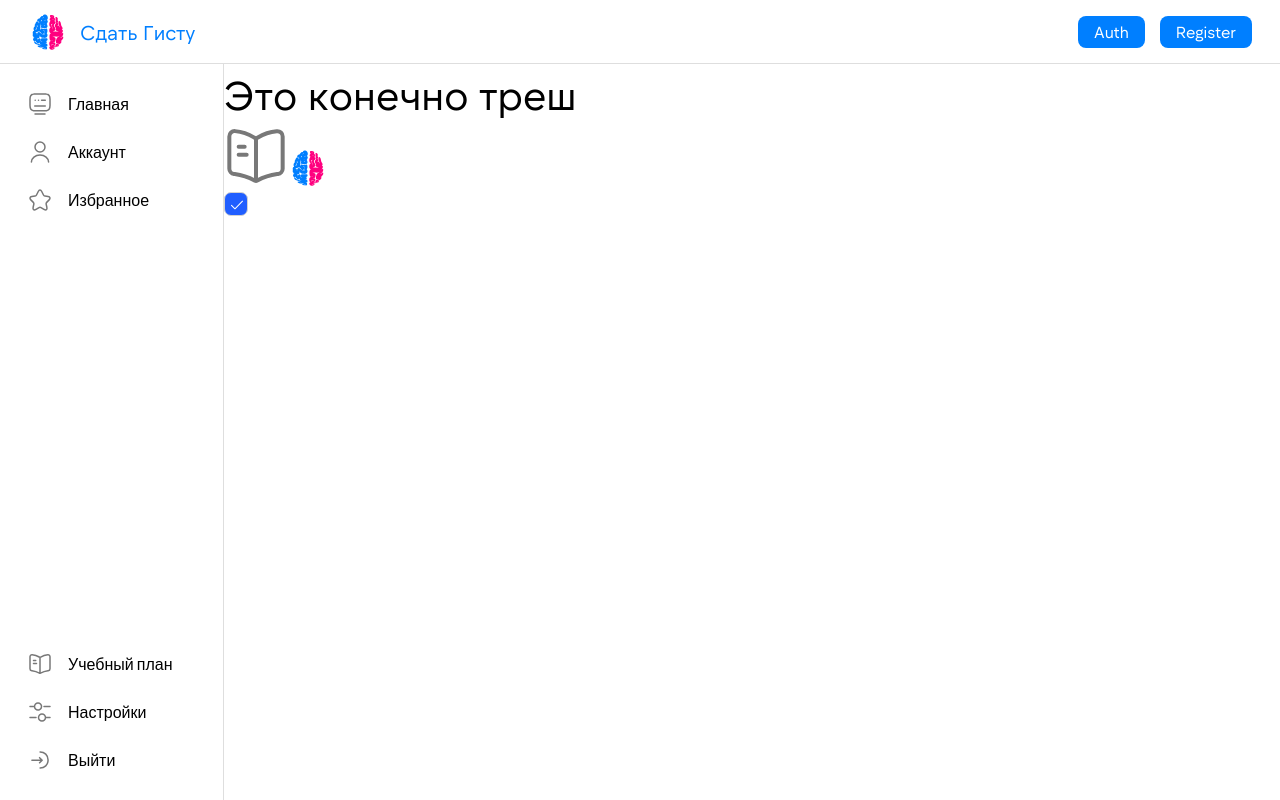
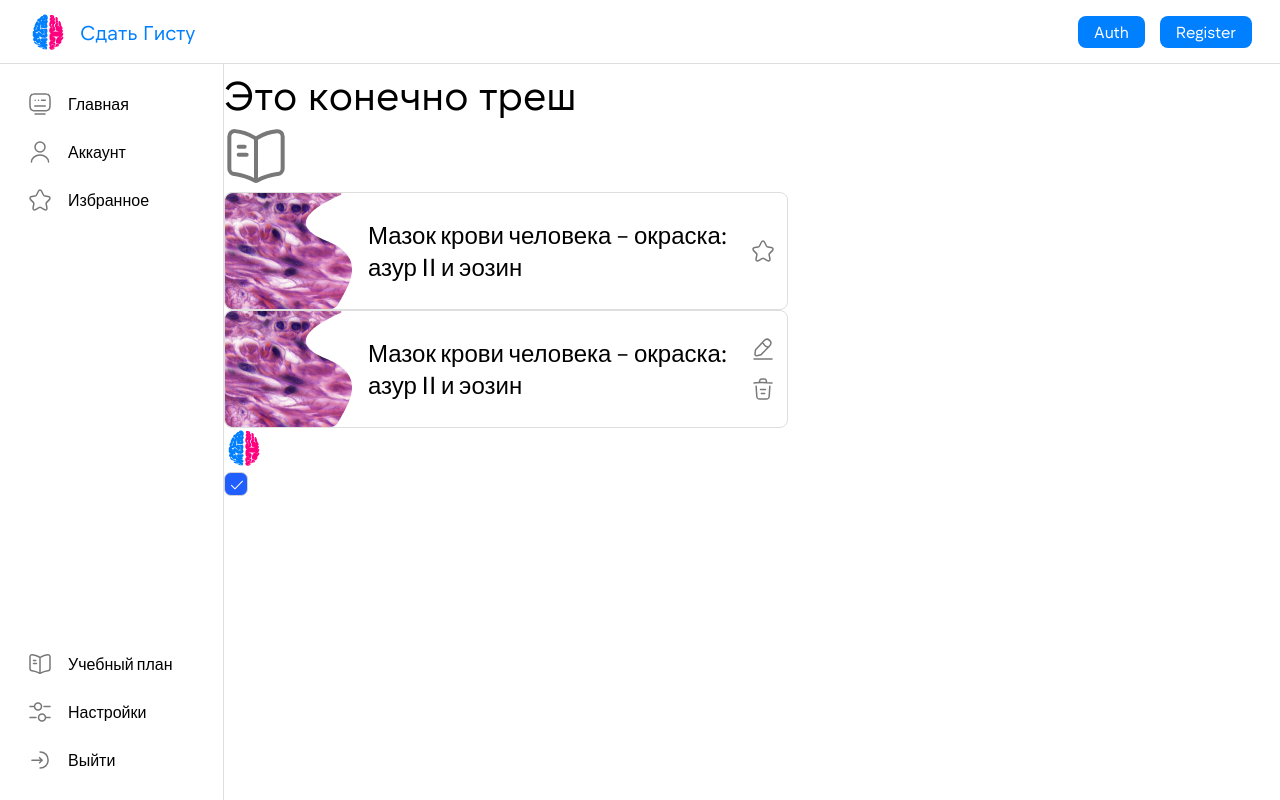
Before and after one commit to OrtemkaDead/gista-front, a Next.js app: page / in a window 1280 px wide. Built offline with nearby package versions, Linux system fonts and the light colour scheme.

Commit message:
MN-26 - карточка гисты + незаконченный компонент коллапса

```diff
--- a/src/app/page.tsx
+++ b/src/app/page.tsx
@@ -1,4 +1,4 @@
-import { Logo } from '@/components'
+import { GistaCard, Logo } from '@/components'
 
 import { Checkbox, Icon, Typography } from '@/ui-kit'
 
@@ -19,6 +19,9 @@ export default function Home(): React.ReactElement {
         size={64}
       />
 
+      <GistaCard />
+      <GistaCard editable />
+
       <Logo />
 
       <Checkbox state />
--- /dev/null
+++ b/src/components/collapse/styles.scss
@@ -0,0 +1,30 @@
+.collapse {
+  @include flexible($fd: column);
+  width: 100%;
+  &__title {
+    &--bold {
+      font-family: 'NT Somic-Bold', sans-serif;
+    }
+    &__wrapper {
+      @include flexible($fd: row, $ai: center, $gap: 16px);
+    }
+  }
+
+  &__icons {
+    @include flexible($fd: row, $gap: 16px, $ai: center);
+  }
+
+  &__wrapper {
+    @include flexible($fd: row, $ai: center, $jc: space-between);
+    padding: 12px 16px;
+    width: 100%;
+    cursor: pointer;
+  }
+  &__content {
+    display: flex;
+    flex-direction: row;
+    flex-wrap: wrap;
+    gap: 24px;
+    width: 100%;
+  }
+}
--- /dev/null
+++ b/src/components/gista-card/index.tsx
@@ -0,0 +1,48 @@
+import classnames from 'classnames'
+import Image from 'next/image'
+
+import { Icon, Typography } from '@/ui-kit'
+
+import GistaImage from '@/assets/images/Intersect.png'
+
+import GistaCardProps from './gista-card.types'
+import './styles.scss'
+
+export const GistaCard: React.FC<GistaCardProps> = ({ className = '', editable = false }) => {
+  //* ClassNames
+  const componentClassName = 'gista-card'
+  const GistaCardClassName = classnames(
+    componentClassName,
+
+    className,
+  )
+
+  let iconsContent = <Icon iconName="star" />
+
+  if (editable) {
+    iconsContent = (
+      <>
+        <Icon iconName="edit" />
+        <Icon iconName="trash" />
+      </>
+    )
+  }
+
+  return (
+    <div className={GistaCardClassName}>
+      <Image
+        src={GistaImage}
+        alt="gista"
+      />
+      <div className={`${componentClassName}__content`}>
+        <Typography
+          className={`${componentClassName}__title`}
+          variant="headline-h2"
+        >
+          Мазок крови человека – окраска: азур II и эозин
+        </Typography>
+        <div className={`${componentClassName}__icons`}>{iconsContent}</div>
+      </div>
+    </div>
+  )
+}
--- /dev/null
+++ b/src/components/gista-card/styles.scss
@@ -0,0 +1,20 @@
+.gista-card {
+  @include flexible($fd: row, $ai: center);
+  width: 564px;
+
+  border: 1px solid $color-border-primary;
+  border-radius: 8px;
+
+  &__title {
+    padding: 16px 0 16px 16px;
+  }
+
+  &__icons {
+    @include flexible($fd: column, $ai: center, $gap: 16px);
+    margin-right: 12px;
+  }
+
+  &__content {
+    @include flexible($fd: row, $ai: center, $gap: 24px);
+  }
+}
--- a/src/components/index.ts
+++ b/src/components/index.ts
@@ -2,3 +2,4 @@ export * from './logo'
 export * from './modal'
 export * from './header'
 export * from './sidebar'
+export * from './gista-card'
```
Also changed, not shown: src/components/collapse/collapse.types.ts (added, +12 -0 lines), src/components/collapse/index.tsx (added, +23 -0 lines), src/components/gista-card/gista-card.types.ts (added, +7 -0 lines).
